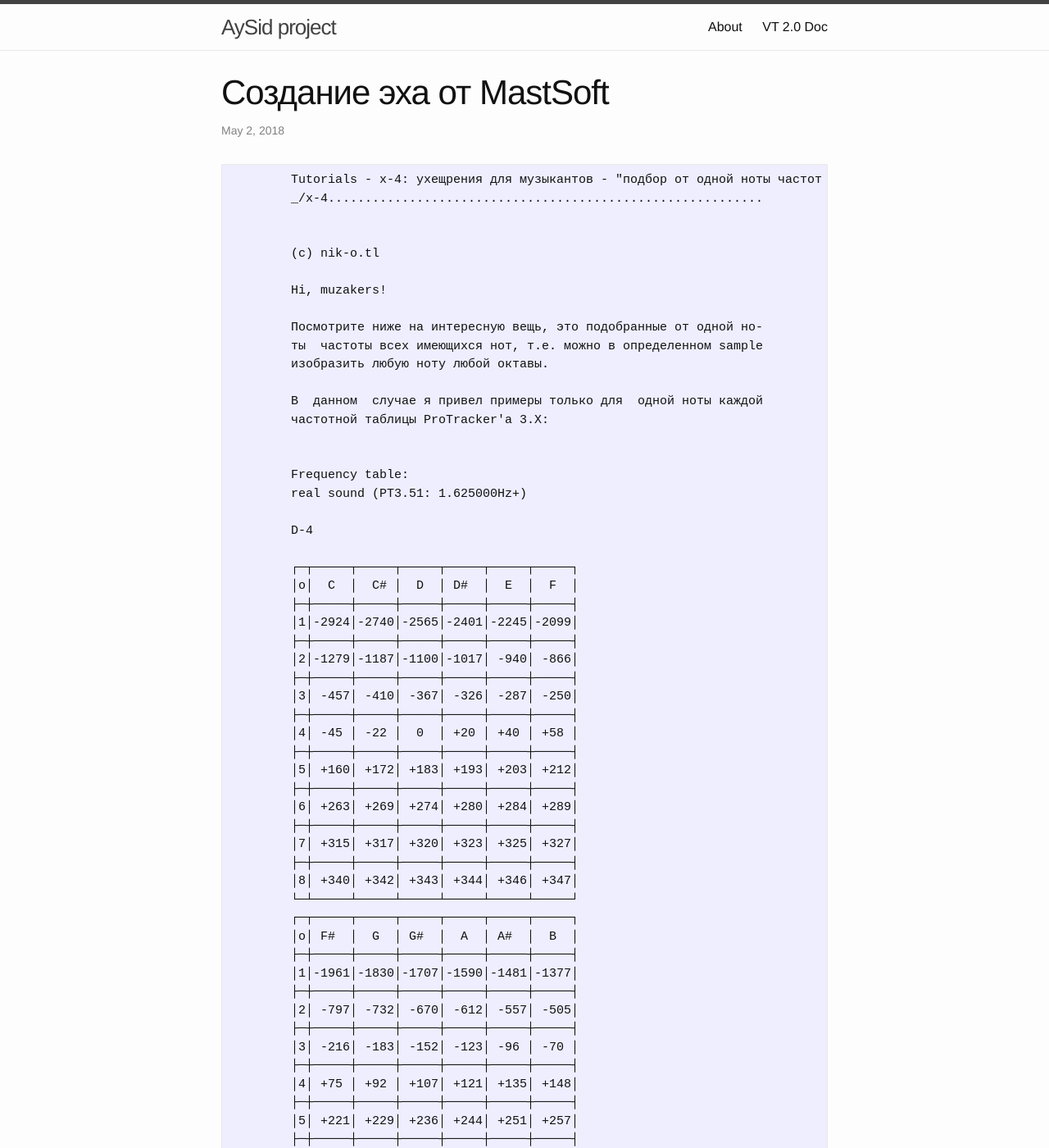
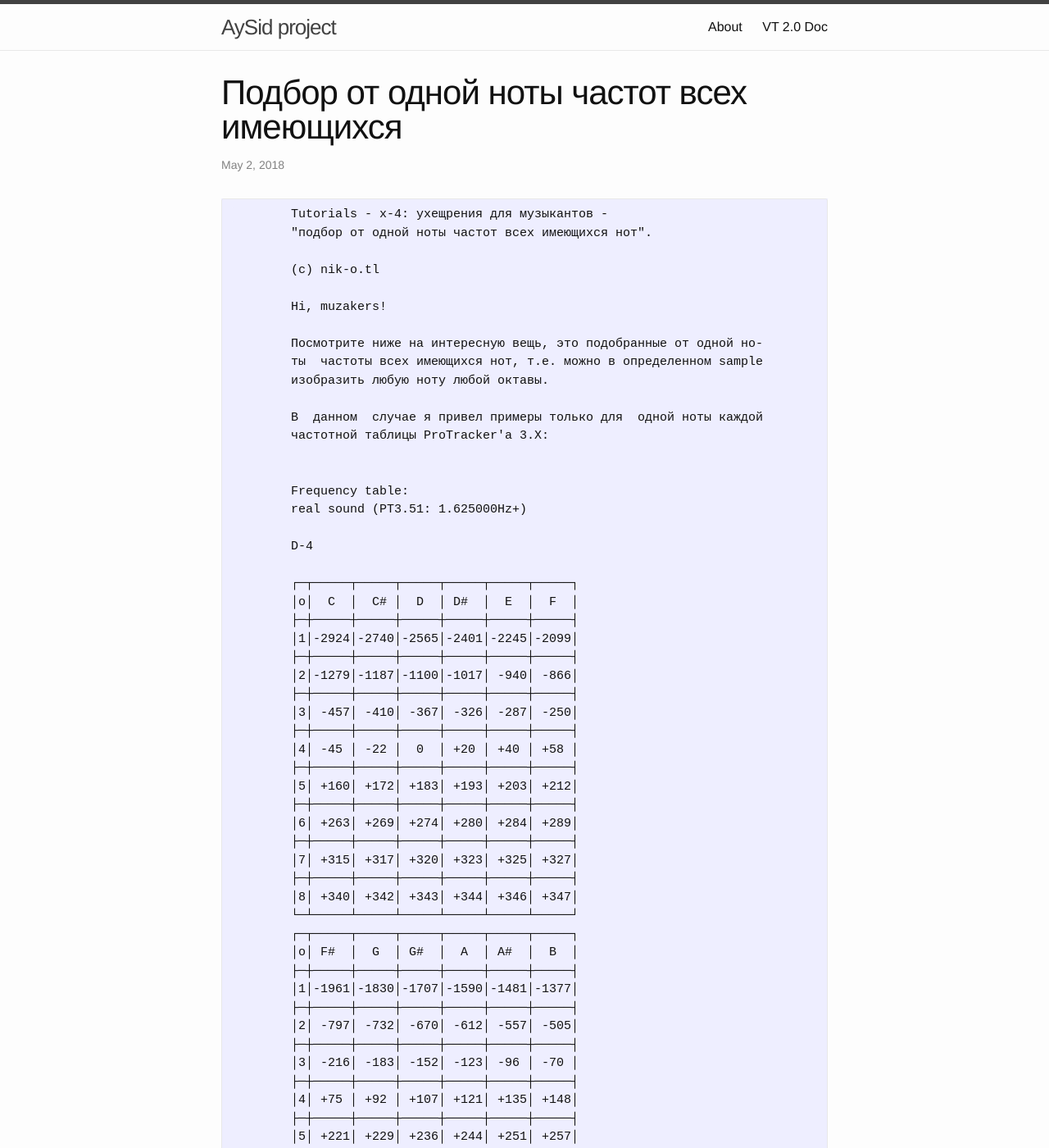
Before and after one commit to qboneteam/aysid, a Jekyll site: the page built from _posts/2018-05-02-podbor-ot-odnoj-noti-chastot-vseh.md, in a window 1280 px wide and 1400 px high. Shown: the whole window at 82% size. Built offline with Jekyll 4.4.1, drawn with Linux system fonts in a browser that asks for light colours; some of the changed text lies outside the part shown.

Commit message:
some fix

```diff
--- a/_posts/2018-05-02-podbor-ot-odnoj-noti-chastot-vseh.md
+++ b/_posts/2018-05-02-podbor-ot-odnoj-noti-chastot-vseh.md
@@ -1,11 +1,10 @@
 ---
 layout: post
-title:  "Создание эха от MastSoft"
+title:  "Подбор от одной ноты частот всех имеющихся"
 date:   2018-05-02
 ---
-		Tutorials - x-4: ухещрения для музыкантов - "подбор от одной ноты частот всех имеющихся нот".
-		_/x-4...........................................................
-
+		Tutorials - x-4: ухещрения для музыкантов -
+		"подбор от одной ноты частот всех имеющихся нот".
 
 		(c) nik-o.tl
 
```
